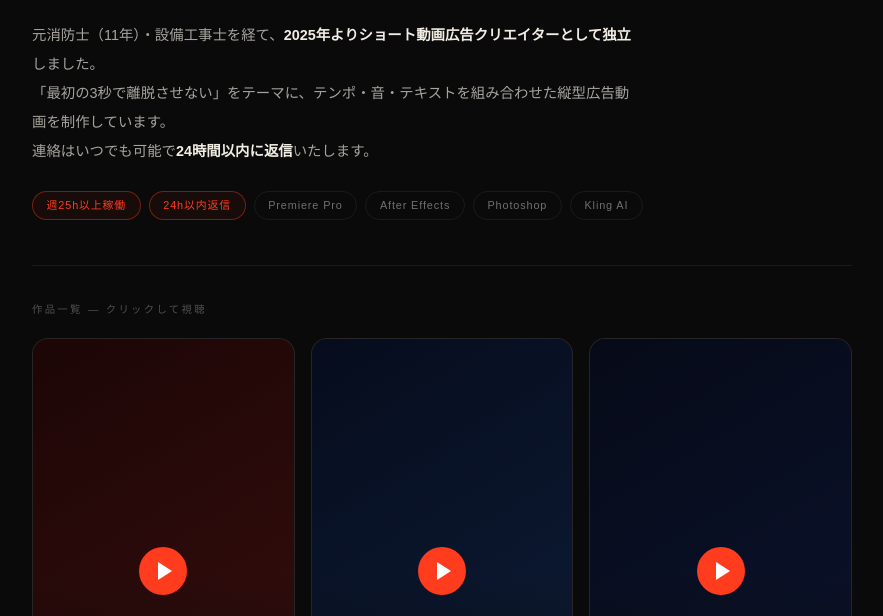
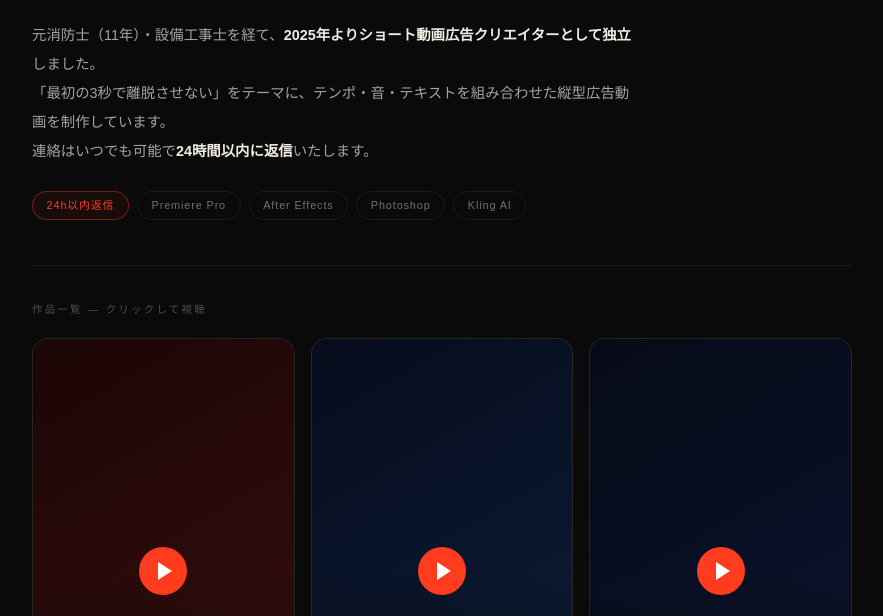
Before and after one commit to kkazuma0415-lab/portfolio, a plain HTML site: page index.html in a window 1280 px wide. Shown: the part 184-800 px from the top of the page, without its empty margins (198-1081 px from the left). Drawn offline with Linux system fonts and the light colour scheme.

Commit message:
Update index.html

```diff
--- a/index.html
+++ b/index.html
@@ -291,7 +291,6 @@
       連絡はいつでも可能で<strong>24時間以内に返信</strong>いたします。
     </p>
     <div class="meta-row">
-      <span class="meta-chip live">週25h以上稼働</span>
       <span class="meta-chip live">24h以内返信</span>
       <span class="meta-chip">Premiere Pro</span>
       <span class="meta-chip">After Effects</span>
```
